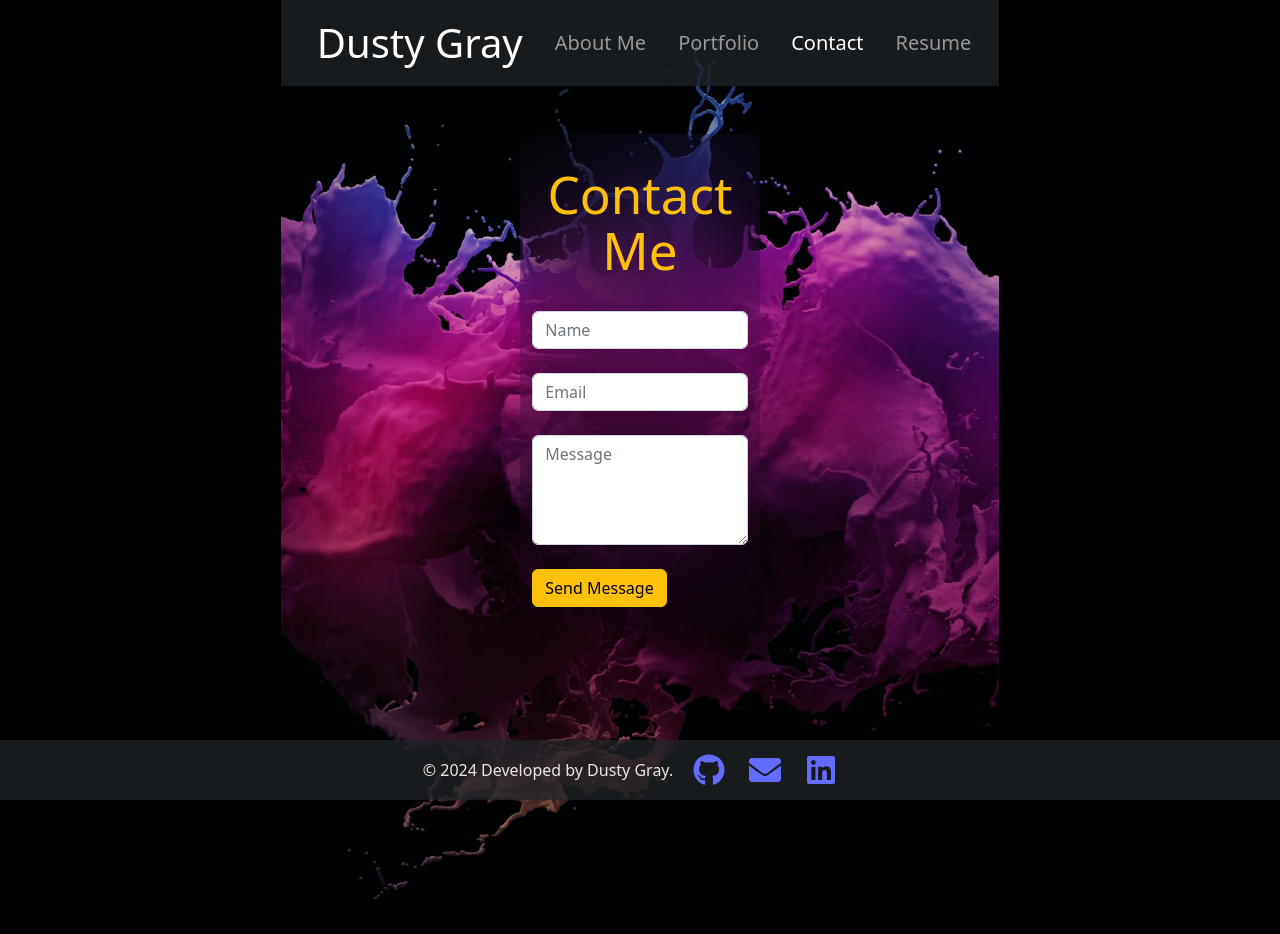
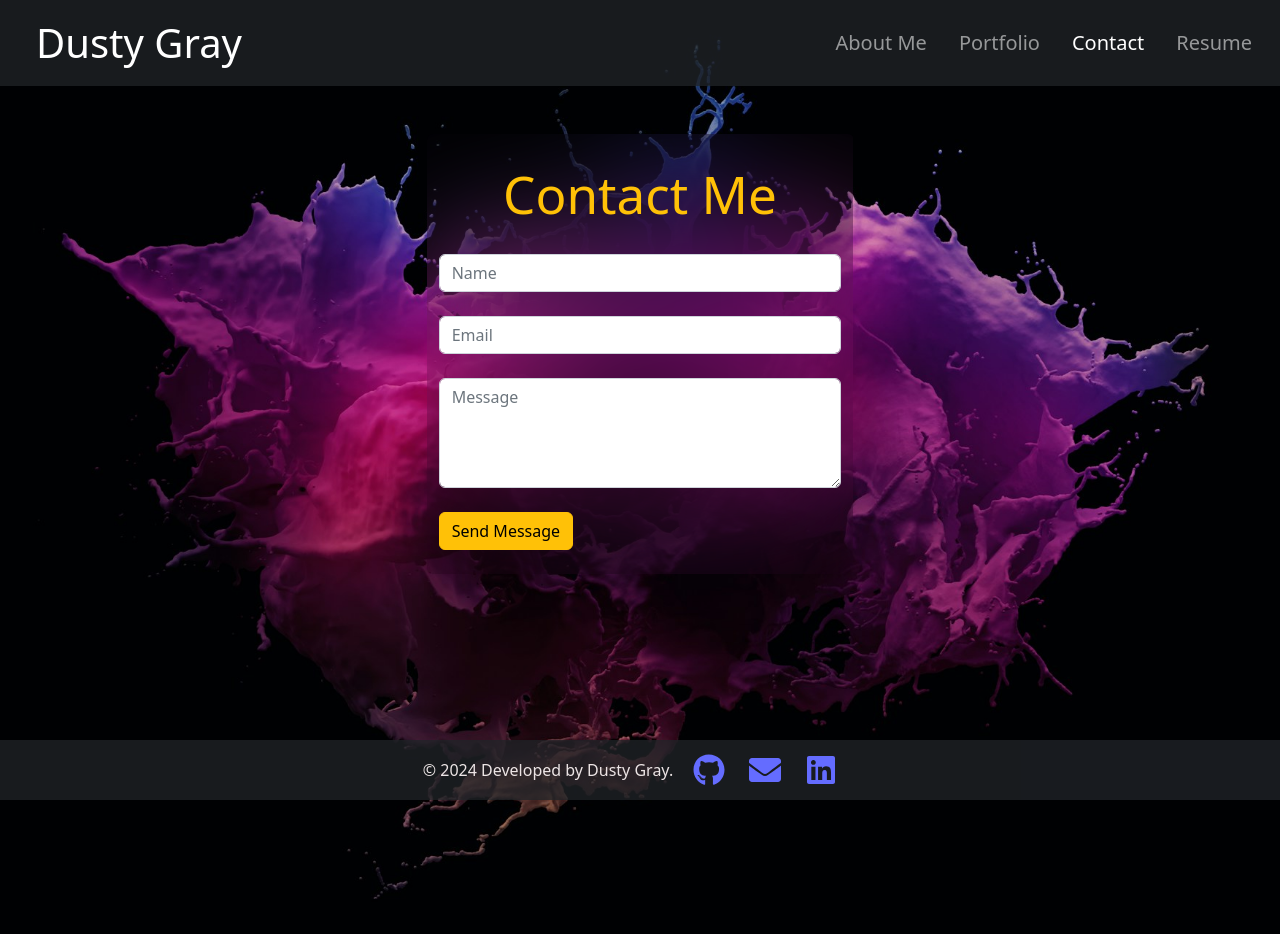
Before and after one commit to RickiBobbii/Dusty-Portfolio, a React (Vite) app: page /Contact in a window 1280 px wide. Built offline with nearby package versions, Linux system fonts and the light colour scheme.

Commit message:
border fix

```diff
--- a/src/index.css
+++ b/src/index.css
@@ -31,7 +31,8 @@ body {
   margin: 0;
   /* Causing display issue */
   /* display: flex; */
-  place-items: center;
+  /* line 35 was causing border issues */
+  /* place-items: center; */
   min-width: 320px;
   min-height: 100vh;
   background-color: #000000;
```
